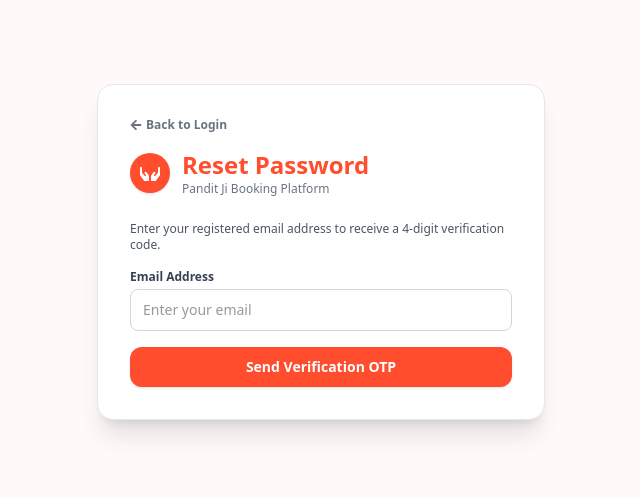
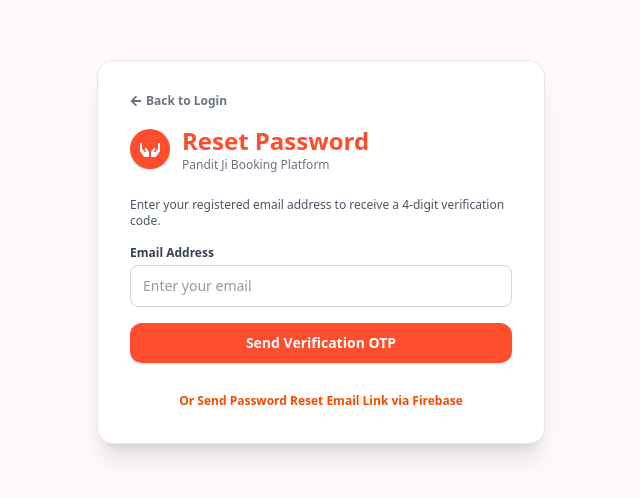
Before and after one commit to ritwik-dubey23/pandit-ji-live-tracking, a React (Vite) app in the folder pandit-ji-frontend/: page /forgot-password in a window 1280 px wide. Shown: the part 148-646 px from the top of the page, without its empty margins (319-959 px from the left). Built offline with nearby package versions, Linux system fonts and the light colour scheme; no server answers.

Commit message:
fix: handle firebase invalid-continue-uri error and add continue URL settings

```diff
--- a/pandit-ji-frontend/src/pages/ForgotPassword.jsx
+++ b/pandit-ji-frontend/src/pages/ForgotPassword.jsx
@@ -3,6 +3,9 @@ import { useNavigate } from 'react-router-dom';
 import axios from 'axios';
 import { FaHands, FaArrowLeft } from 'react-icons/fa';
 import { ClipLoader } from 'react-spinners';
+
+import { auth } from '../config/firebase';
+import { sendPasswordResetEmail } from 'firebase/auth';
 
 const serverUrl = import.meta.env.VITE_SERVER_URL || "http://localhost:8000";
 
@@ -32,6 +35,38 @@ function ForgotPassword() {
         } catch (error) {
             setLoading(false);
             setErr(error?.response?.data?.message || "Failed to send OTP.");
+        }
+    };
+
+    const handleFirebasePasswordReset = async () => {
+        if (!email || !email.includes("@")) {
+            setErr("Please enter a valid email address first.");
+            return;
+        }
+        setErr('');
+        setMessage('');
+        setLoading(true);
+
+        // Action Code Settings using dynamic current origin
+        const actionCodeSettings = {
+            url: `${window.location.origin}/signin`,
+            handleCodeInApp: true
+        };
+
+        try {
+            await sendPasswordResetEmail(auth, email, actionCodeSettings);
+            setLoading(false);
+            setMessage(`Password reset email sent to ${email}! Check your inbox/spam folder.`);
+        } catch (error) {
+            setLoading(false);
+            console.error("Firebase Password Reset Error:", error);
+            if (error?.code === "auth/invalid-continue-uri" || String(error?.message).includes("invalid-continue-uri")) {
+                setErr(`⚠️ Firebase: Error (auth/invalid-continue-uri).\nTo fix this: Go to Firebase Console -> Authentication -> Settings -> Authorized Domains and add '${window.location.origin}'.`);
+            } else if (error?.code === "auth/user-not-found") {
+                setErr("No account found registered with this email address.");
+            } else {
+                setErr(error?.message || "Failed to send password reset email via Firebase.");
+            }
         }
     };
 
@@ -109,6 +144,17 @@ function ForgotPassword() {
                         >
                             {loading ? <ClipLoader size={18} color="#fff" /> : "Send Verification OTP"}
                         </button>
+
+                        <div className="pt-2 text-center">
+                            <button
+                                type="button"
+                                onClick={handleFirebasePasswordReset}
+                                disabled={loading}
+                                className="text-xs font-extrabold text-orange-600 hover:underline cursor-pointer"
+                            >
+                                Or Send Password Reset Email Link via Firebase
+                            </button>
+                        </div>
                     </form>
                 )}
 
```
